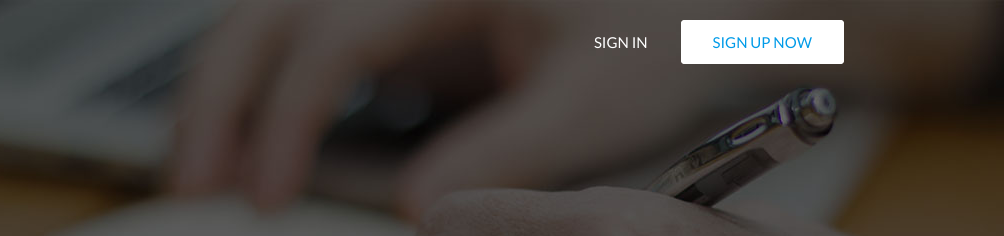
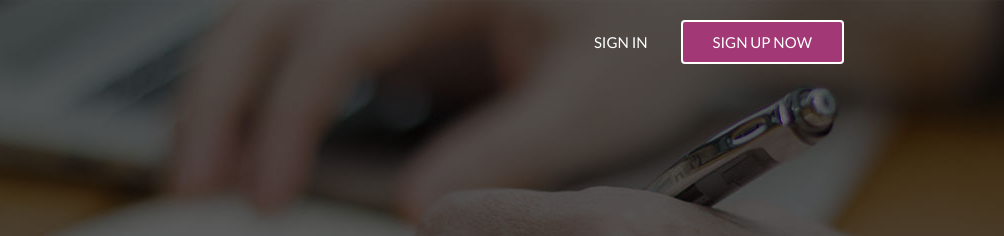
Before and after one commit to nymay/Jottly, a plain HTML site: page index.html in a window 1280 px wide. In both pictures the pointer is over the link "SIGN UP NOW". Shown: the top 236 px of the page, 276-1280 px from the left. Drawn offline with Linux system fonts and the light colour scheme; files that its build step writes are made by us from their sources.

Commit message:
Update skeleton.css

```diff
--- a/css/skeleton.css
+++ b/css/skeleton.css
@@ -671,8 +671,8 @@ header nav ul li a.btn {
 }
 
 header nav ul li a.btn:hover {
-    background: #fff;
-    color: #009be8;
+    background: #a23876;
+    color: #fff;
 }
 
 header .headertext {
```
